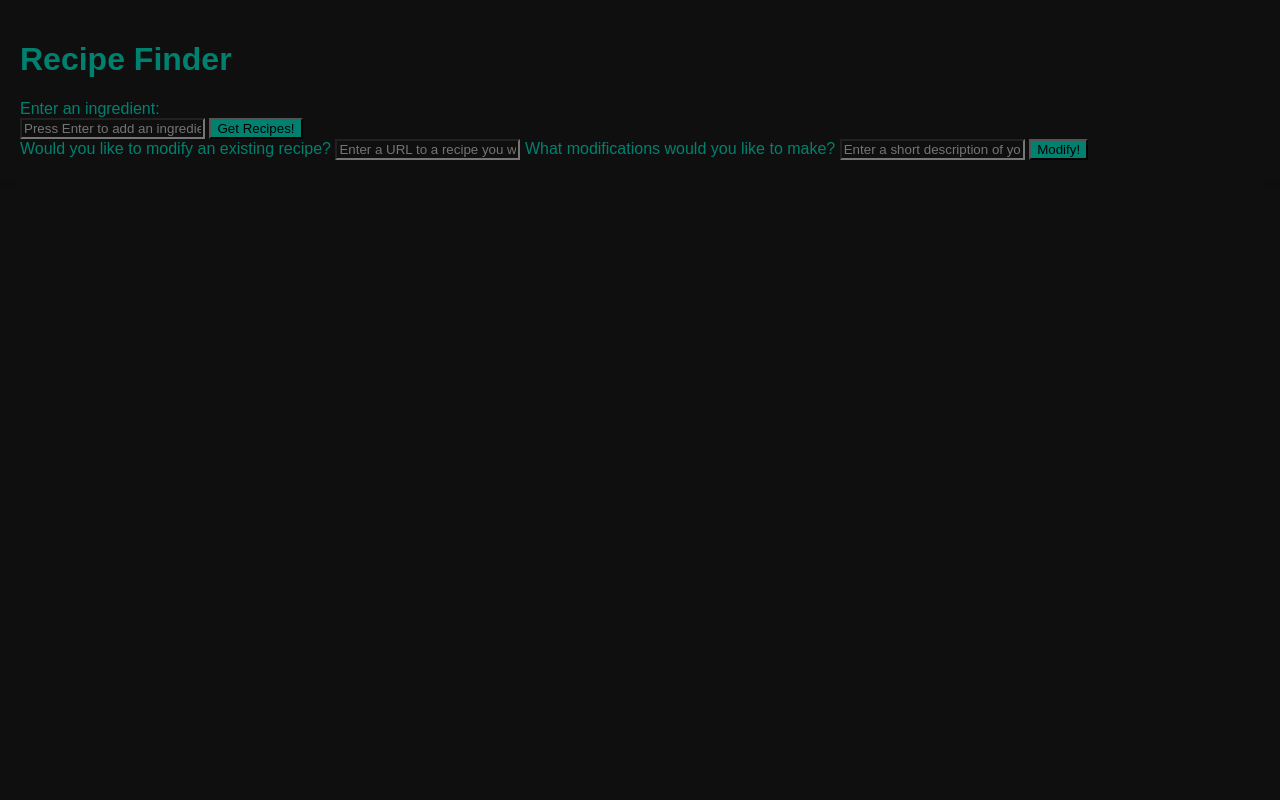
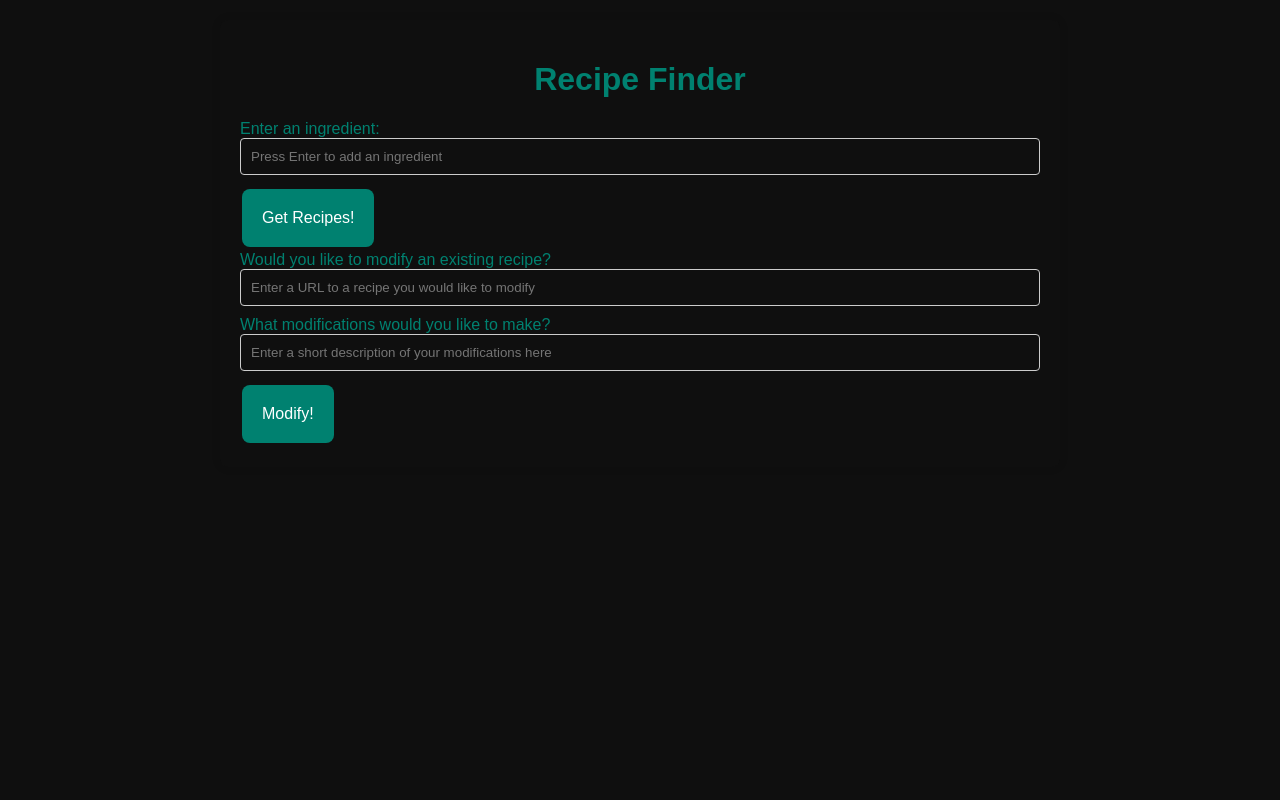
Before and after one commit to aditya0shah/IntelliChef, a Flask app: page / in a window 1280 px wide. Run offline with Flask 3, Linux system fonts and the light colour scheme.

Commit message:
Update index.html

```diff
--- a/templates/index.html
+++ b/templates/index.html
@@ -4,7 +4,72 @@
     <meta charset="UTF-8">
     <meta name="viewport" content="width=device-width, initial-scale=1.0">
     <title>Recipe Finder</title>
-    <link rel="stylesheet" href="styles.css">
+        <style>
+        body {
+            font-family: Arial, sans-serif;
+            margin: 0;
+            padding: 0;
+            background-color: #f2f2f2;
+            color: #333;
+        }
+        .container {
+            max-width: 800px;
+            margin: 20px auto;
+            padding: 20px;
+            background-color: #fff;
+            border-radius: 8px;
+            box-shadow: 0 0 10px rgba(0, 0, 0, 0.1);
+        }
+        h1 {
+            text-align: center;
+            color: #333;
+        }
+        input[type="text"] {
+            width: 100%;
+            padding: 10px;
+            margin-bottom: 10px;
+            border: 1px solid #ccc;
+            border-radius: 4px;
+            box-sizing: border-box;
+        }
+        input[type="submit"] {
+            background-color: #4CAF50;
+            color: white;
+            padding: 10px 20px;
+            border: none;
+            border-radius: 4px;
+            cursor: pointer;
+            font-size: 16px;
+        }
+        input[type="submit"]:hover {
+            background-color: #45a049;
+        }
+        ul {
+            list-style-type: none;
+            padding: 0;
+        }
+        li {
+            margin-bottom: 10px;
+            background-color:#008170;
+            color:#f9f9f9;
+            padding: 10px;
+            border-radius: 4px;
+            border-left: 6px solid #f9f9f9
+        }
+        .button {
+             background-color: #04AA6D; /* Green */
+             border: none;
+              color: white;
+              padding: 20px;
+              text-align: center;
+              text-decoration: none;
+              display: inline-block;
+              font-size: 16px;
+              margin: 4px 2px;
+              cursor: pointer;
+              border-radius: 8px;
+        }
+    </style>
 </head>
 <body style="background-color:#0F0F0F;">
     <div class="container" style="background-color:#0F0F0F;">
```
